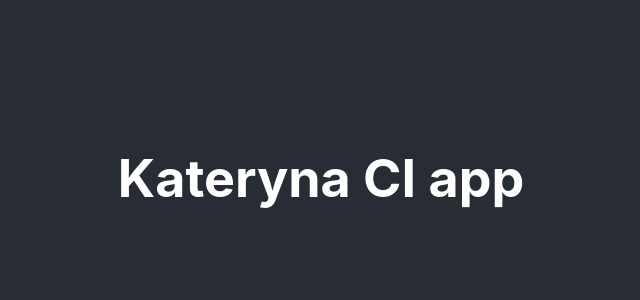
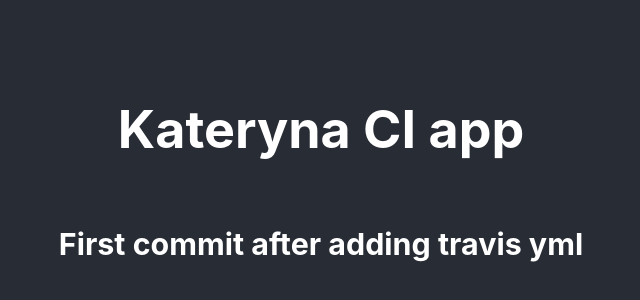
Before and after one commit to kate-lopushanska-perfectial/ci-app, a React (Create React App) app: page / in a window 1280 px wide. Shown: the part 222-522 px from the top of the page, without its empty margins (319-959 px from the left). Built offline with nearby package versions, Linux system fonts and the light colour scheme.

Commit message:
first commit after add travis yml

```diff
--- a/src/App.js
+++ b/src/App.js
@@ -6,6 +6,7 @@
     <div className="App">
       <header className="App-header">
         <h1>Kateryna CI app</h1>
+        <h3>First commit after adding travis yml</h3>
       </header>
     </div>
   );
```
